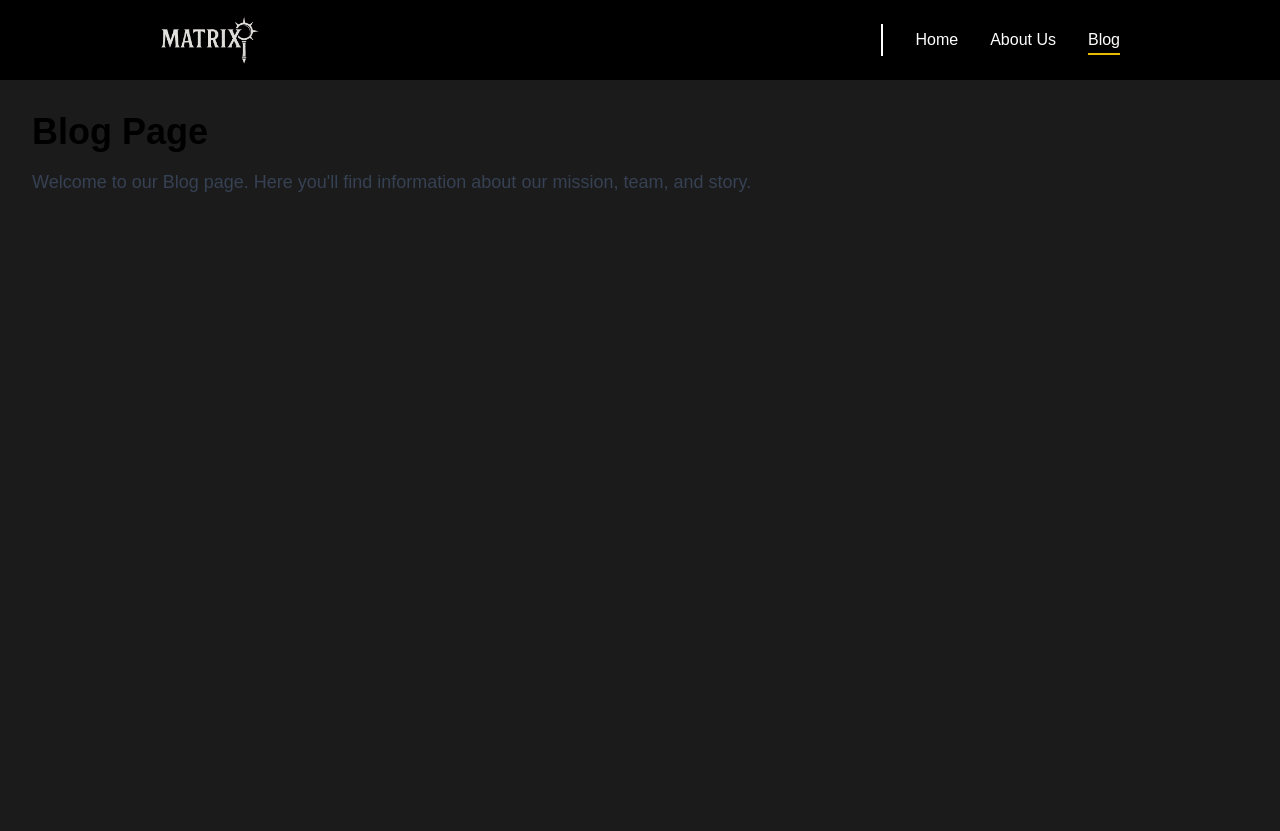
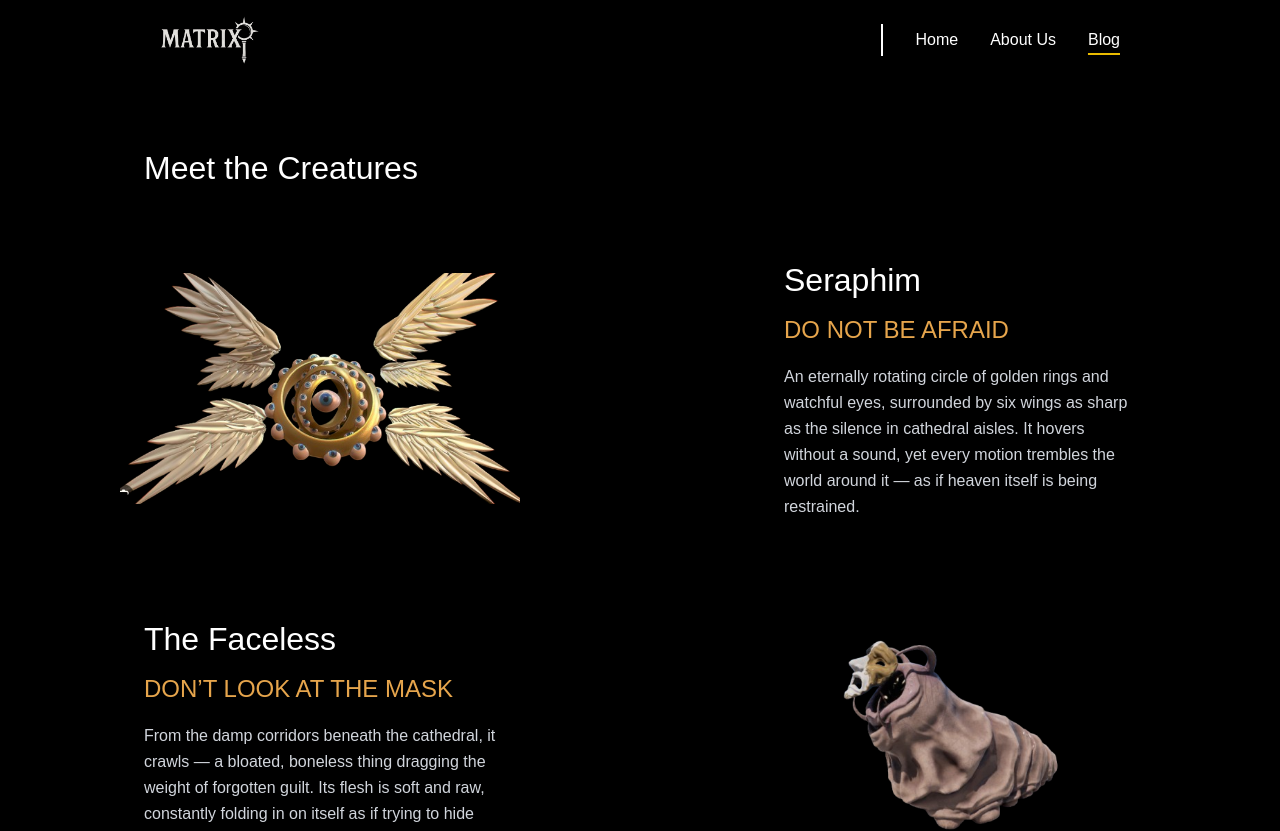
Before and after one commit to Endorze/Yahwehs-Creations, a Next.js app: page /blog in a window 1280 px wide. Shown: the top 831 px of the page. Before the commit the page ends 800 px from the top, so only its background shows below. Built offline with nearby package versions, Linux system fonts and the light colour scheme; a web font is replaced by a local one.

Commit message:
created new branch

```diff
--- a/src/app/blog/page.tsx
+++ b/src/app/blog/page.tsx
@@ -1,10 +1,10 @@
+import MeetTheCreatures from "../components/MeetTheCreatures";
+
+
 export default function BlogPage() {
   return (
-    <section className="p-8">
-      <h1 className="text-4xl font-bold mb-4">Blog Page</h1>
-      <p className="text-lg text-gray-700">
-        Welcome to our Blog page. Here you'll find information about our mission, team, and story.
-      </p>
+    <section >
+     <MeetTheCreatures />
     </section>
   );
 }
--- /dev/null
+++ b/src/app/components/018FeatureSection/index.tsx
@@ -0,0 +1,40 @@
+import Image from 'next/image';
+import H2Title from '../H2Title/H2Title';
+import H3Title from '../H3Title/H3Title';
+
+interface FeatureSectionProps {
+  name: string;
+  subtitle: string;
+  description: string;
+  image: string;
+  reverse?: boolean;
+}
+
+function FeatureSection({ name, subtitle, description, image, reverse = false,}: FeatureSectionProps) {
+  return (
+    <div className="relative my-16">
+      <div className={`flex flex-col md:flex-row ${reverse ? 'md:flex-row-reverse' : ''} items-center`}>
+        <div className="w-full md:w-1/2 flex justify-center">
+          <Image
+            src={image}
+            alt={name}
+            width={400}
+            height={400}
+            className="object-contain"
+          />
+        </div>
+       <div className="w-full md:w-1/2 px-6 md:px-36 mt-8 md:mt-0 text-center md:text-left">
+          <H2Title text={name} size="32px" />
+          <div className="mt-2">
+            <H3Title text={subtitle} size="24px" />
+          </div>
+          <p className="mt-4 text-gray-300 leading-relaxed max-w-lg mx-auto md:mx-0">
+            {description}
+          </p>
+        </div>
+      </div>
+    </div>
+  );
+}
+
+export default FeatureSection;
--- /dev/null
+++ b/src/app/components/MeetTheCreatures/index.tsx
@@ -0,0 +1,40 @@
+import FeatureSection from '../018FeatureSection';
+import Image from 'next/image';
+import H2Title from '../H2Title/H2Title';
+
+
+const MeetTheCreatures = () => {
+    return (
+        <section className="relative bg-black text-white pt-16 pb-32">
+            <div className="px-6 text-center md:text-left md:px-36 mb-12">
+                <H2Title text="Meet the Creatures" size="32px" />
+            </div>
+            <FeatureSection
+                name="Seraphim"
+                subtitle="DO NOT BE AFRAID"
+                description="An eternally rotating circle of golden rings and watchful eyes, surrounded by six wings as sharp as the silence in cathedral aisles. It hovers without a sound, yet every motion trembles the world around it — as if heaven itself is being restrained."
+                image="/images/monsters/angel.png"
+            />
+
+            <FeatureSection
+                name="The Faceless"
+                subtitle="DON’T LOOK AT THE MASK"
+                description="From the damp corridors beneath the cathedral, it crawls — a bloated, boneless thing dragging the weight of forgotten guilt. Its flesh is soft and raw, constantly folding in on itself as if trying to hide from the gaze of God."
+                image="/images/monsters/snails.png"
+                reverse
+            />
+
+            {/* Add gradient effect at the bottom */}
+            <div className="absolute bottom-0 left-1/2 -translate-x-1/2 z-0 pointer-events-none">
+                <Image
+                    src="/images/effects/gradientline.png"
+                    alt="Gradient Line"
+                    width={800}
+                    height={100}
+                />
+            </div>
+        </section>
+    );
+};
+
+export default MeetTheCreatures;
```
